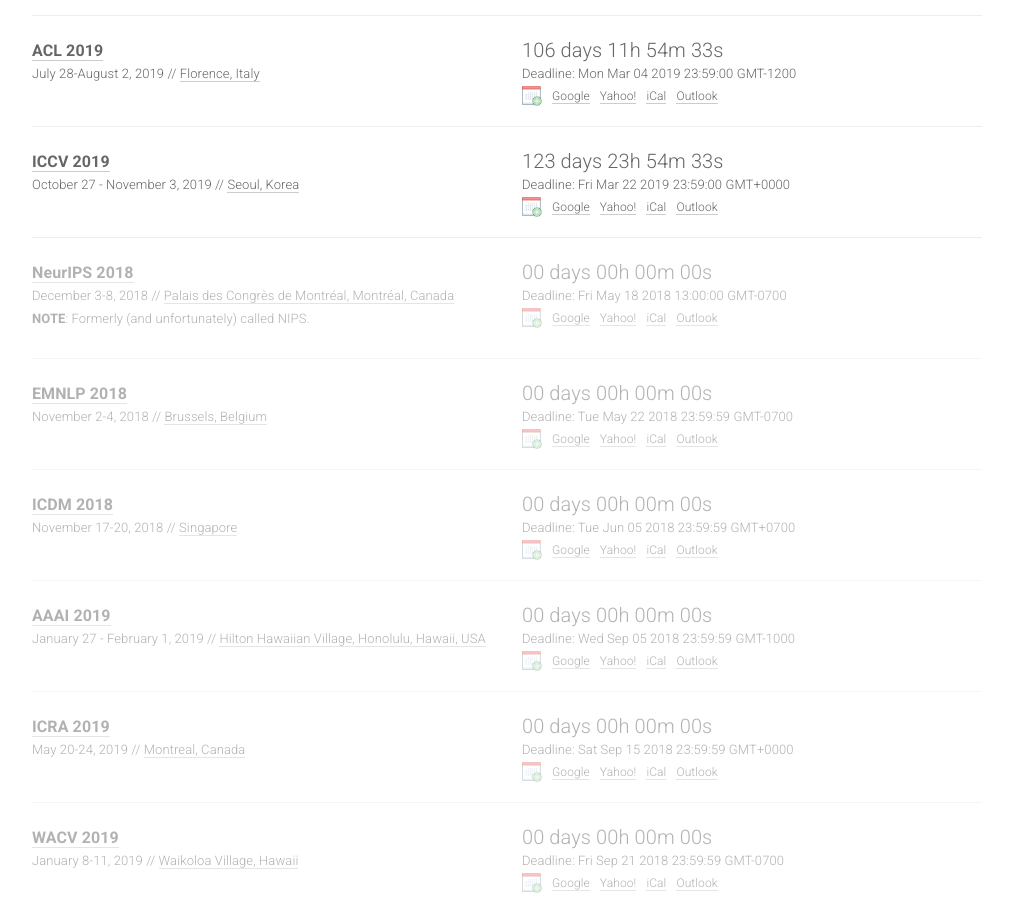
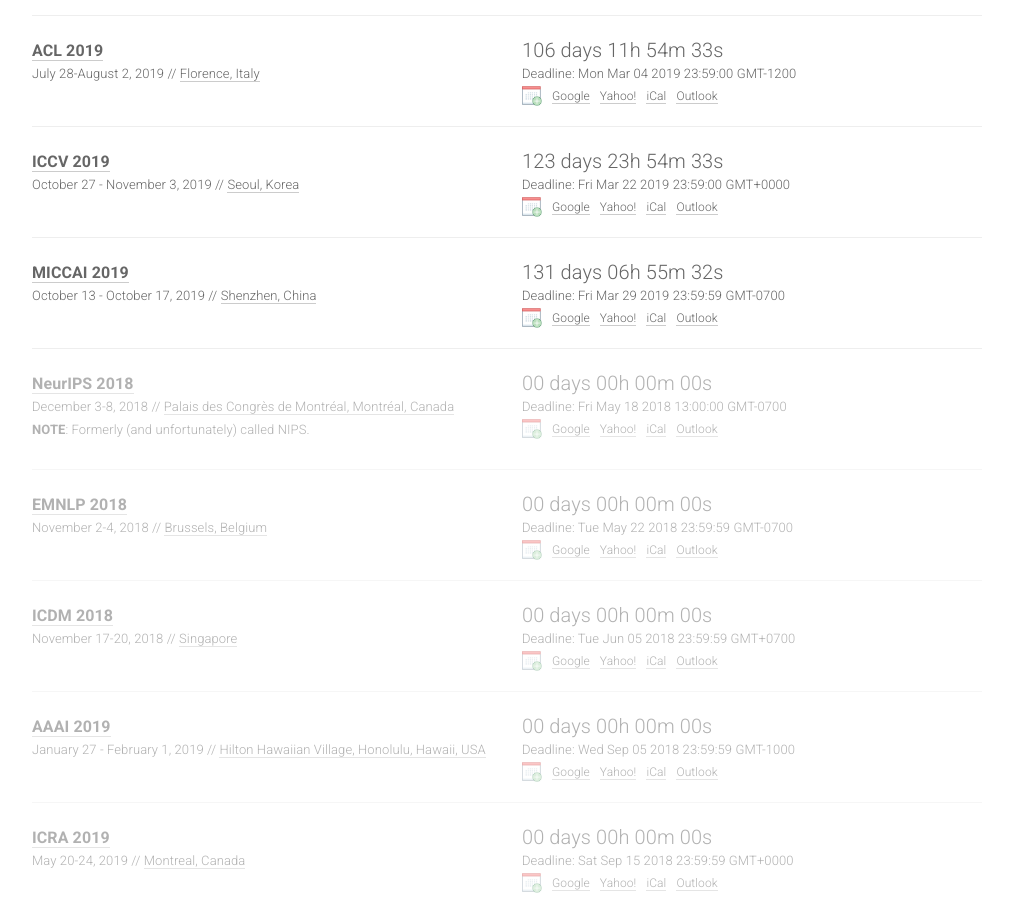
Before and after one commit to paperswithcode/ai-deadlines, a Jekyll site: the page built from index.html, in a window 1280 px wide and 900 px high, scrolled down 1338 px. Shown: the whole window, without its empty margins (133-1146 px from the left). Built offline with Jekyll 4.4.1, drawn with Linux system fonts in a browser that asks for light colours; nearby versions of some CDN libraries; comment, search, counter and statistics services are not loaded.

Commit message:
Update conferences.yml

```diff
--- a/_data/conferences.yml
+++ b/_data/conferences.yml
@@ -122,6 +122,16 @@
   place: Seoul, Korea
   sub: CV
 
+- title: MICCAI
+  year: 2019
+  id: miccai2019
+  link: http://www.miccai2019.org/
+  deadline: "2019-03-29 23:59:59"
+  timezone: US/Pacific
+  date: October 13 - October 17, 2019
+  place: Shenzhen, China
+  sub: MI
+
 - title: NeurIPS
   year: 2018
   id: neurips18
```
